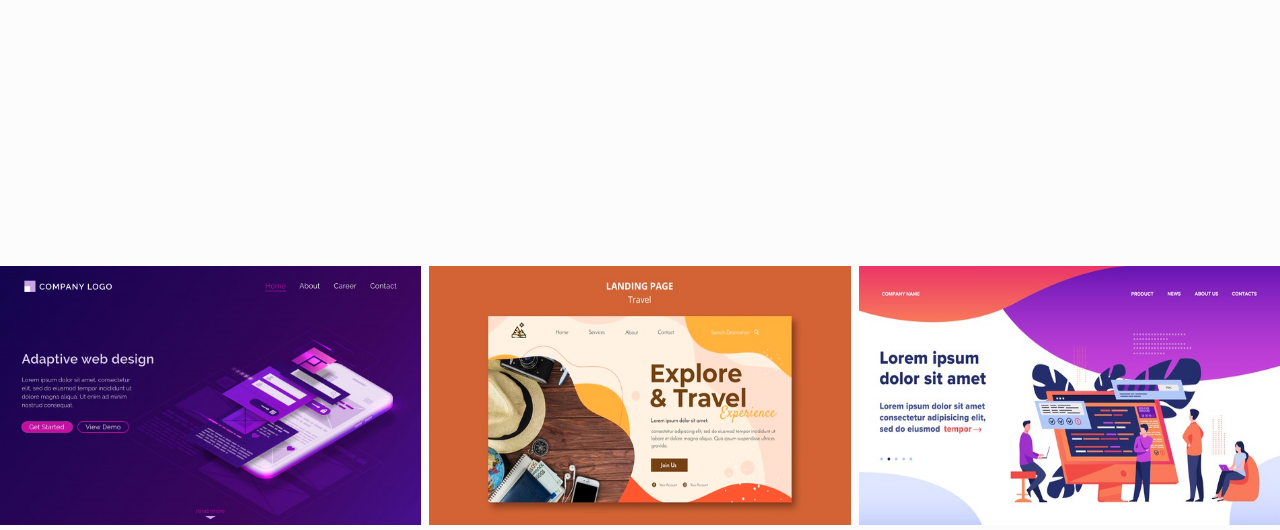
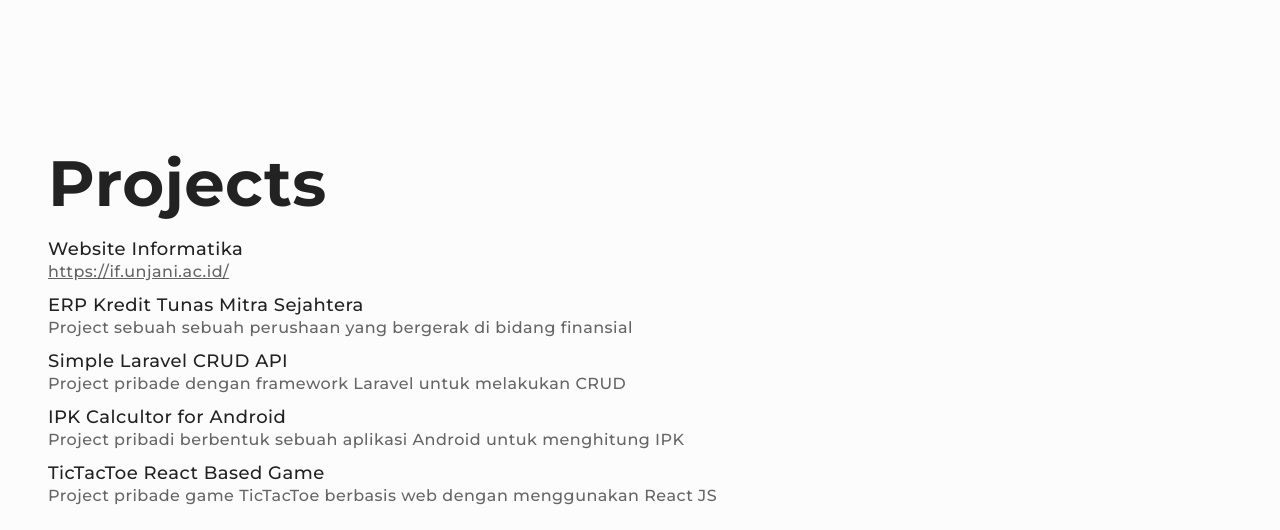
Before and after one commit to ediruhiat/ediruhiat.github.io, a plain HTML site: page index.html in a window 1280 px wide. Shown: the part 1480-2010 px from the top of the page. Drawn offline with nearby package versions, Linux system fonts and the light colour scheme.

Commit message:
updated as of jul 2021

```diff
--- a/css/style.css
+++ b/css/style.css
@@ -31,12 +31,14 @@ body {
 #hero .hero .profile {
   position: relative;
   height: 100%;
+  display: flex;
+  align-items: center;
+  justify-content: center;
 }
 
 #hero .hero .profile img {
-  position: absolute;
-  bottom: 0;
-  width: 80%;
+  width: 55%;
+  box-shadow: 0px 2px 20px -4px rgba(0, 0, 0, 0.4);
 }
 
 #hero .hero .call-to-action {
@@ -187,19 +189,43 @@ body {
   background-color: #222;
 }
 
-#about .about-container .about .skills .skill .skill-container .skill-progress#js {
+#about
+  .about-container
+  .about
+  .skills
+  .skill
+  .skill-container
+  .skill-progress#js {
   width: 70%;
 }
 
-#about .about-container .about .skills .skill .skill-container .skill-progress#wp {
+#about
+  .about-container
+  .about
+  .skills
+  .skill
+  .skill-container
+  .skill-progress#wp {
   width: 80%;
 }
 
-#about .about-container .about .skills .skill .skill-container .skill-progress#react {
+#about
+  .about-container
+  .about
+  .skills
+  .skill
+  .skill-container
+  .skill-progress#react {
   width: 65%;
 }
 
-#about .about-container .about .skills .skill .skill-container .skill-progress#node {
+#about
+  .about-container
+  .about
+  .skills
+  .skill
+  .skill-container
+  .skill-progress#node {
   width: 75%;
 }
 
@@ -216,7 +242,7 @@ body {
 }
 
 #portfolio .portfolio-container {
-  height: 100vh;
+  /* height: 100vh; */
   display: -webkit-box;
   display: -ms-flexbox;
   display: flex;
@@ -226,11 +252,36 @@ body {
 }
 
 #portfolio .portfolio-container .portfolio {
-  display: -ms-grid;
-  display: grid;
-  -ms-grid-columns: 1fr 1fr 1fr;
-      grid-template-columns: 1fr 1fr 1fr;
-  gap: 0.5rem;
+  display: flex;
+  flex-direction: column;
+  width: 100%;
+  justify-content: center;
+  padding: 1.5rem 3rem 0 3rem;
+  row-gap: 1rem;
+}
+#portfolio .portfolio-container .portfolio h1 {
+  font-size: 64px;
+}
+
+#portfolio .portfolio-container .portfolio ul {
+  display: flex;
+  flex-direction: column;
+  list-style-type: none;
+  row-gap: 0.75rem;
+}
+
+#portfolio .portfolio-container .portfolio li {
+  font-weight: 500;
+}
+
+#portfolio .portfolio-container .portfolio li a {
+  font-size: 16px !important;
+  color: rgba(0, 0, 0, 0.6);
+}
+
+#portfolio .portfolio-container .portfolio li span {
+  font-size: 16px !important;
+  color: rgba(0, 0, 0, 0.6);
 }
 
 #portfolio .portfolio-container .portfolio .grid-item {
@@ -497,7 +548,7 @@ footer .social-links {
   #hero .hero .profile img {
     position: relative;
     width: 100%;
-    border-radius: 50%;
+    /* border-radius: 50%; */
     background-color: #e7d04f;
   }
   #hero .hero .call-to-action strong {
@@ -580,4 +631,5 @@ footer .social-links {
     grid-column: 1/3;
   }
 }
+
 /*# sourceMappingURL=style.css.map */
--- a/index.html
+++ b/index.html
@@ -25,7 +25,7 @@
 
                 <div class="hero">
                     <div class="profile">
-                        <img src="./img/profile.png" alt="profile">
+                        <img src="./img/silhoutte.jpg" alt="profile">
                     </div>
                     <div class="call-to-action" data-aos="zoom-out">
 
@@ -146,7 +146,7 @@
 
                 <div class="portfolio-container">
                     <div class="portfolio">
-                        <div class="grid-item" data-aos="fade-right">
+                        <!-- <div class="grid-item" data-aos="fade-right">
                             <img src="./img/portf-1.jpg" alt="portfolio-1">
                         </div>
                         <div class="grid-item" data-aos="fade-down">
@@ -163,7 +163,25 @@
                         </div>
                         <div class="grid-item" data-aos="fade-left">
                             <img src="./img/portf-6.jpg" alt="portfolio-6">
-                        </div>
+                        </div> -->
+                        <h1>Projects</h1>
+                        <ul style="font-size: 18px;">
+                            <li>Website Informatika <br>
+                                <a href="https://if.unjani.ac.id/" style="font-size: 16px;">https://if.unjani.ac.id/</a>
+                            </li>
+                            <li>ERP Kredit Tunas Mitra Sejahtera <br>
+                                <span>Project sebuah sebuah perushaan yang bergerak di bidang finansial</span>
+                            </li>
+                            <li>Simple Laravel CRUD API <br>
+                                <span>Project pribade dengan framework Laravel untuk melakukan CRUD</span>
+                            </li>
+                            <li>IPK Calcultor for Android <br>
+                                <span>Project pribadi berbentuk sebuah aplikasi Android untuk menghitung IPK</span>
+                            </li>
+                            <li>TicTacToe React Based Game <br>
+                                <span>Project pribade game TicTacToe berbasis web dengan menggunakan React JS</span>
+                            </li>
+                        </ul>
                     </div>
                 </div>
 
```
Also changed, not shown: img/silhoutte.jpg (added). Lines whose indentation alone changed are shown as unchanged.
